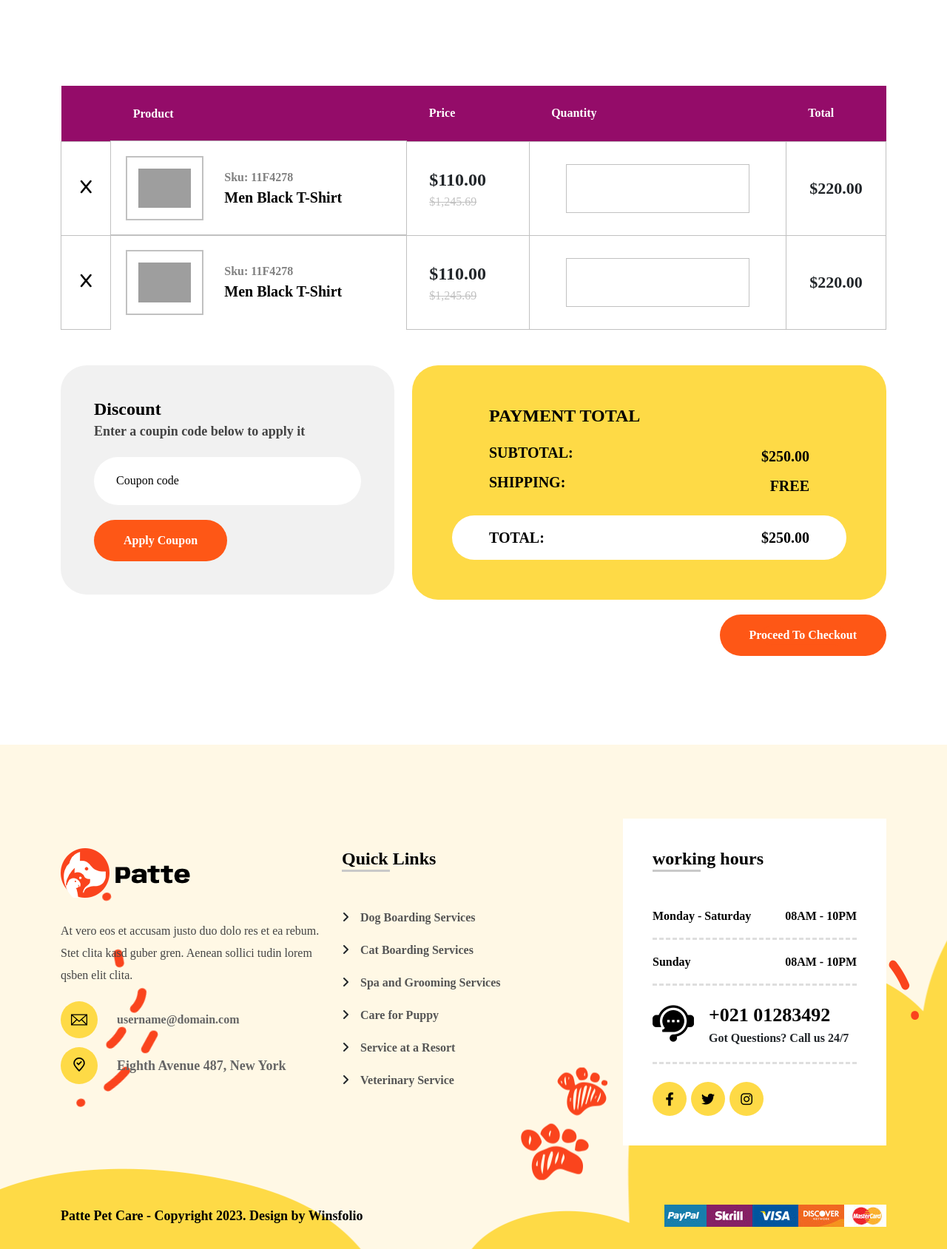
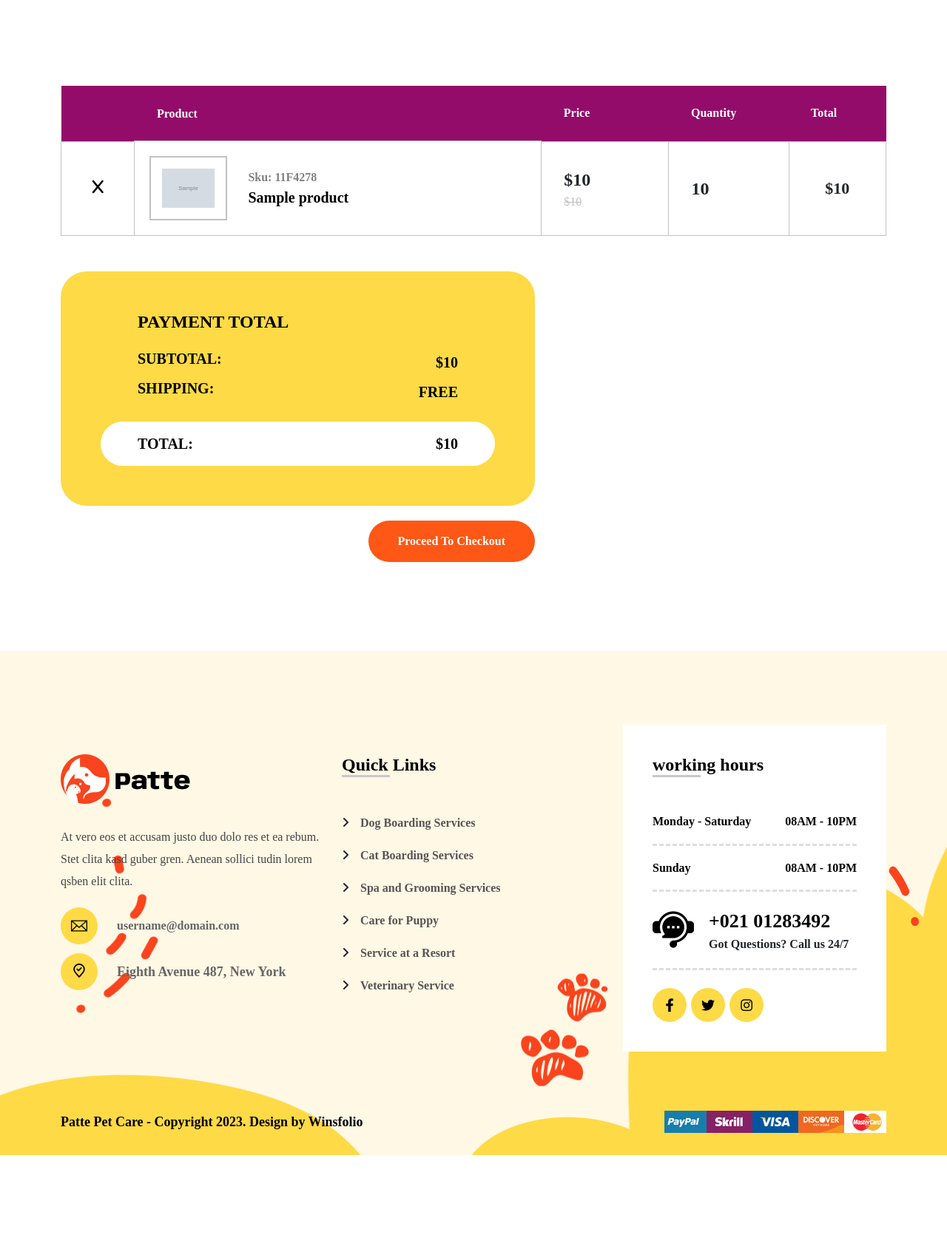
Before and after one commit to kawsaruddinpatoary/patte, a Django app: template templates/ordering/cart.html in a window 1280 px wide. Shown: the part 524-2213 px from the top of the page at 74% size. After the commit the page ends 2086 px from the top, so only its background shows below. Run offline with Django 5.2, Linux system fonts and the light colour scheme; the template is opened without the code that fills it: most values are stand-ins (such as "Sample title", 1, 10 or a date in 2020); grey boxes marked "Sample" are stand-in pictures; some libraries are stand-ins or nearby versions; some web fonts are replaced; grey boxes are pictures that could not be loaded.

Commit message:
Mae cart page dynamic

```diff
--- a/templates/ordering/cart.html
+++ b/templates/ordering/cart.html
@@ -24,67 +24,35 @@
                         </tr>
                     </thead>
                     <tbody>
+                    {% for item in cart_items %}
                         <tr>
                             <td class="product-remove">
                                 <a href="#"><i class="fa-solid fa-x"></i></a>
                             </td>
                             <td class="product-name">
-                                <img alt="img" src="{% static 'assets/img/food-1.png' %}">
+                                <img alt="img" src="{{ item.product.images.all.first.image.url }}">
                                 <div>
                                     <span>Sku: 11F4278</span>
-                                    <a href="#">Men Black T-Shirt</a>
+                                    <a href="#">{{item.product.title}}</a>
                                 </div>
                             </td>
                             <td class="product-price">
-                                <span class="woocommerce-Price-amount"><bdi><span class="woocommerce-Price-currencySymbol">$</span>110.00</bdi>
-                                <del>$1,245.69</del>
+                                <span class="woocommerce-Price-amount"><bdi><span class="woocommerce-Price-currencySymbol">$</span>{{item.product.price}}</bdi>
+                                <del>${{item.product.price}}</del>
                                 </span>
                             </td>
-                            <td class="product-quantity">
-                                <input type="number" class="input-text" min="0" >
+                            <td class="product-quantity product-price">
+                                <span class="woocommerce-Price-amount"><bdi><span class="woocommerce-Price-currencySymbol"></span>{{item.quantity}}</bdi></span>
                             </td>
                             <td class="product-subtotal">
-                                <span class="woocommerce-Price-amount"><bdi><span class="woocommerce-Price-currencySymbol">$</span>220.00</bdi></span>
+                                <span class="woocommerce-Price-amount"><bdi><span class="woocommerce-Price-currencySymbol">$</span>{{item.get_total_price}}</bdi></span>
                             </td>
                         </tr>
-                        <tr>
-                            <td class="product-remove">
-                                <a href="#"><i class="fa-solid fa-x"></i></a>
-                            </td>
-                            <td class="product-name">
-                                <img alt="img" src="{% static 'assets/img/food-2.png' %}">
-                                <div>
-                                    <span>Sku: 11F4278</span>
-                                    <a href="#">Men Black T-Shirt</a>
-                                </div>
-                            </td>
-                            <td class="product-price">
-                                <span class="woocommerce-Price-amount"><bdi><span class="woocommerce-Price-currencySymbol">$</span>110.00</bdi>
-                                <del>$1,245.69</del>
-                                </span>
-                            </td>
-                            <td class="product-quantity">
-                                <input type="number" class="input-text" min="0" >
-                            </td>
-                            <td class="product-subtotal">
-                                <span class="woocommerce-Price-amount"><bdi><span class="woocommerce-Price-currencySymbol">$</span>220.00</bdi></span>
-                            </td>
-                        </tr>
+                    {% endfor %}
                     </tbody>
               </table>
             </div>
                 <div class="row mt-lg-5">
-                    <div class="col-lg-5">
-                        <div class="coupon-area">
-                            <h3>Discount</h3>
-                            <p>Enter a coupin code below to apply it</p>
-                            <div class="coupon">
-                                <input type="text" name="coupon_code" class="input-text" placeholder="Coupon code">
-                                <button type="submit" class="button" name="apply_coupon">Apply coupon
-                                </button>
-                            </div>
-                        </div>
-                    </div>
                     <div class="col-lg-7">
                         <div class="cart_totals">
                             <h4>Payment Total</h4>
@@ -95,7 +63,7 @@
                                         <td>
                                             <span class="woocommerce-Price-amount">
                                             <bdi>
-                                                <span class="woocommerce-Price-currencySymbol">$</span>250.00
+                                                <span class="woocommerce-Price-currencySymbol">$</span>{{cart_total}}
                                             </bdi>
                                             </span>
                                         </td>
@@ -113,7 +81,7 @@
                                         <td>
                                             <span class="woocommerce-Price-amount">
                                             <bdi>
-                                                <span>$</span>250.00
+                                                <span>$</span>{{cart_total}}
                                             </bdi>
                                             </span>
                                         </td>
```
